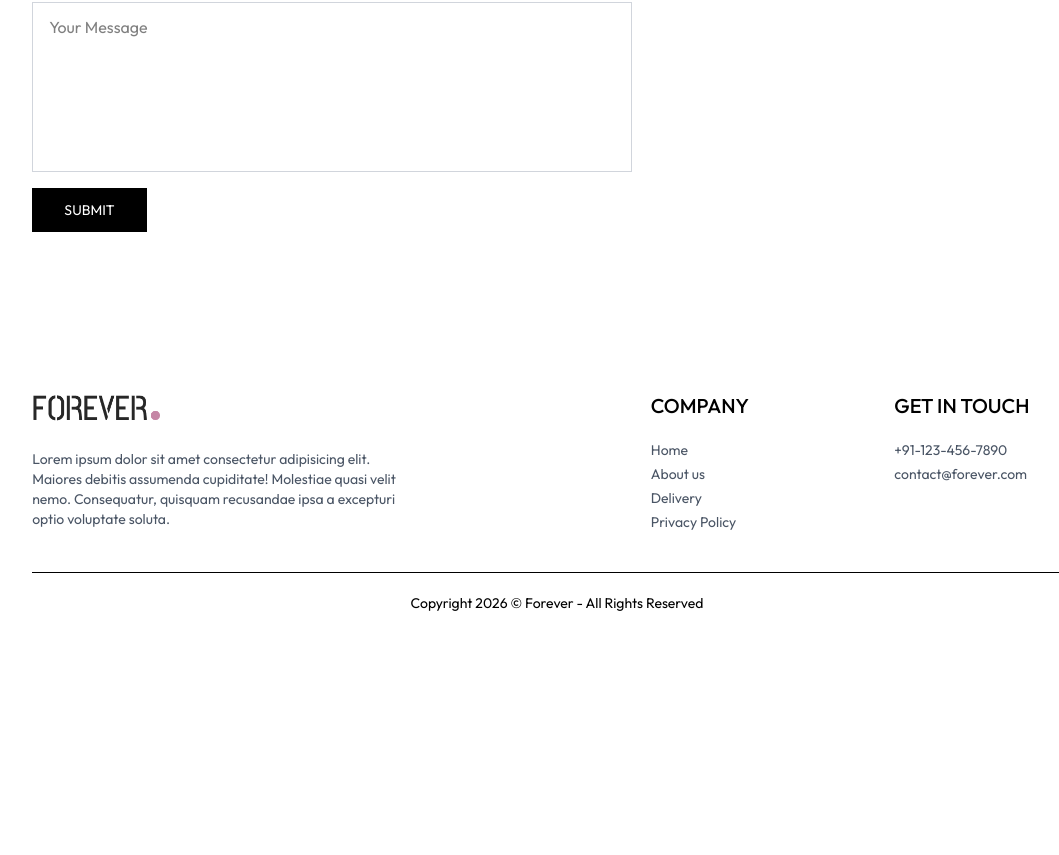
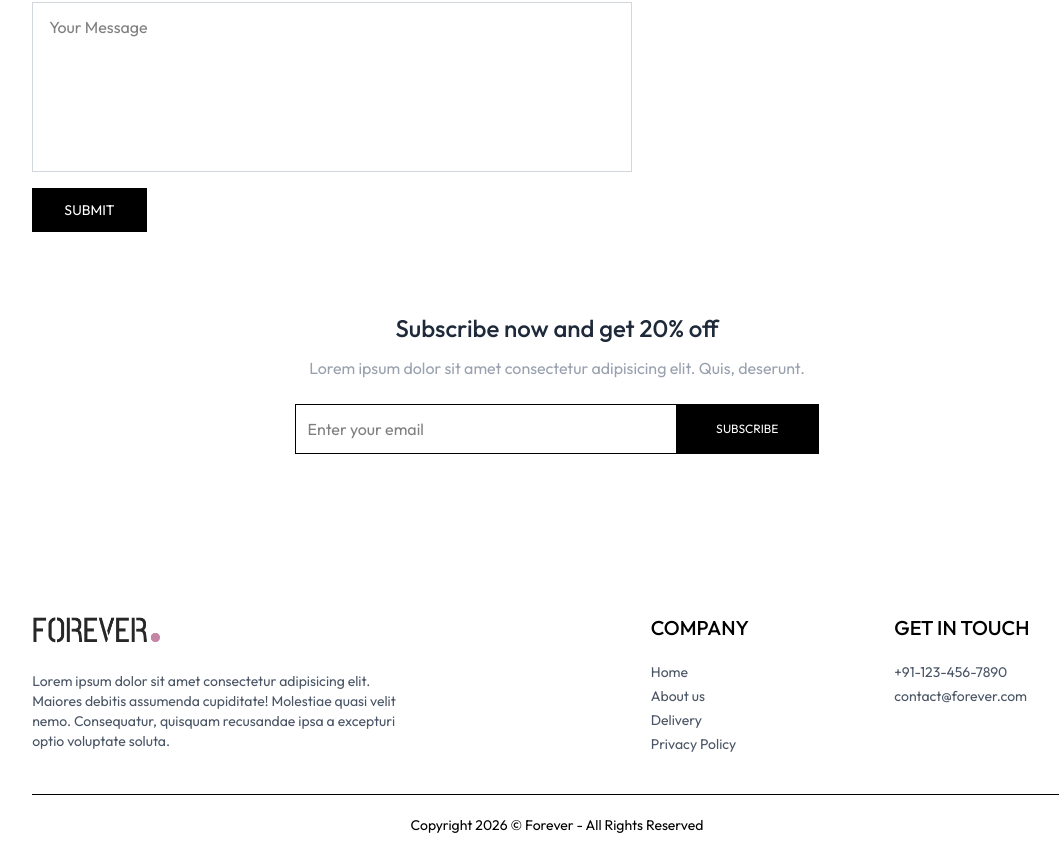
Before and after one commit to ankitsharma34/E-Commerce-App, a React app in the folder frontend/: page /contact in a window 1280 px wide. Shown: the part 824-1679 px from the top of the page, without its empty margins (83-1142 px from the left). Before the commit the page ends 1457 px from the top, so only its background shows below. Built offline with nearby package versions, Linux system fonts and the light colour scheme; the HTML template or start-up script is replaced by a standard one.

Commit message:
Title component improved and NewsLetterBox added on Contact page

```diff
--- a/frontend/src/components/Title.jsx
+++ b/frontend/src/components/Title.jsx
@@ -5,7 +5,7 @@ const Title = ({ text1, text2 }) => {
     <div className="inline-flex gap-2 items-center mb-3">
       <p className="text-gray-500">
         {text1}
-        <span className="text-gray-700 font-medium ">{text2}</span>
+        <span className="text-gray-700 font-medium "> {text2}</span>
       </p>
       <p className="w-8 sm:w-12 h-px sm:h-0.5 bg-gray-700 "></p>
     </div>
--- a/frontend/src/pages/Contact.jsx
+++ b/frontend/src/pages/Contact.jsx
@@ -1,6 +1,7 @@
 import React, { useState } from "react";
 import Title from "../components/Title";
 import { assets } from "../assets/assets";
+import NewsletterBox from "../components/NewsletterBox";
 
 const Contact = () => {
   const [name, setName] = useState("");
@@ -93,6 +94,8 @@ const Contact = () => {
           SUBMIT
         </button>
       </form>
+
+      <NewsletterBox />
     </div>
   );
 };
```
